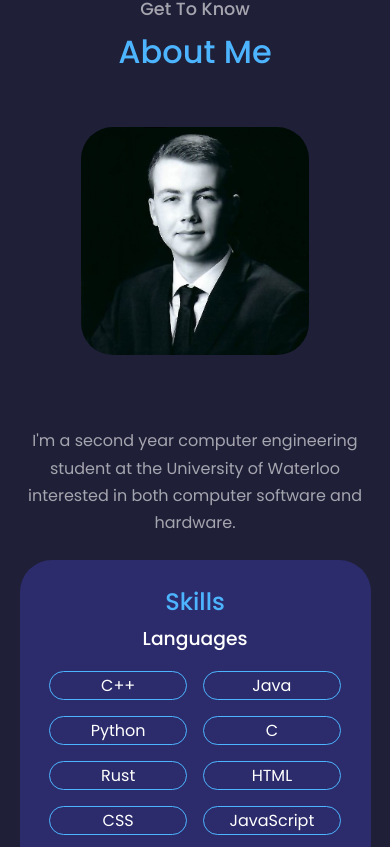
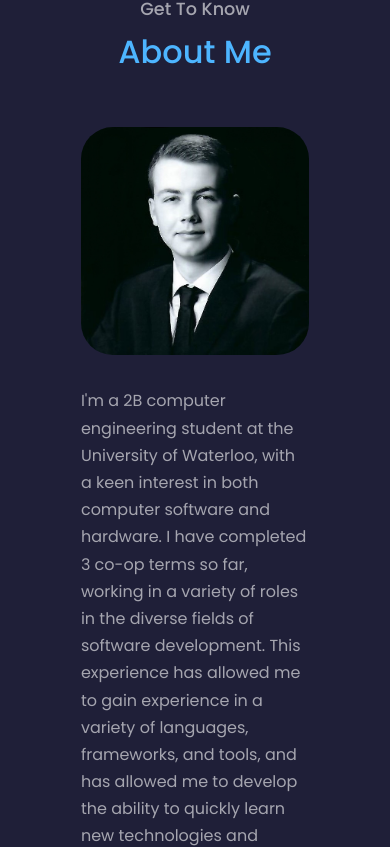
Before and after one commit to thomashart17/thomashart17.github.io, a React (Create React App) app: page / in a window 390 px wide. Shown: the part 977-1824 px from the top of the page. Built offline with nearby package versions, Linux system fonts and the light colour scheme.

Commit message:
update about section

```diff
--- a/src/components/about/About.jsx
+++ b/src/components/about/About.jsx
@@ -54,13 +54,19 @@ const About = () => {
           <div className='about__me-image'>
             <img src={Me} alt='' />
           </div>
+          <div className='about__paragraph'>
+            <p>
+              I'm a 2B computer engineering student at the University of Waterloo, with a keen interest in both computer software and hardware.
+              I have completed 3 co-op terms so far, working in a variety of roles in the diverse fields of software development.
+              This experience has allowed me to gain experience in a variety of languages, frameworks, and tools, and has allowed me to develop the ability to quickly learn new technologies and adapt to new roles.
+              Outside of my academic and professional endeavors, I've dedicated my time to a variety of personal projects, which have allowed me to explore my interests in more depth and further expand my skillset.
+              In addition to the projects I have done on my own time, I have built projects for submission at 8 hackathons, winning prizes at 2 of them.
+              I am always open to hearing about exciting new opportunities and collaborating on new projects.
+              If you're interested in connecting or collaborating, please feel free to reach out to me!
+            </p>
+          </div>
         </div>
         <div className='about__content'>
-          <div className='about__paragraph'>
-            <p>
-              I'm a second year computer engineering student at the University of Waterloo interested in both computer software and hardware.
-            </p>
-          </div>
           <div className='about__skills'>
             <h2>Skills</h2>
             <h3>Languages</h3>
--- a/src/components/about/about.css
+++ b/src/components/about/about.css
@@ -1,12 +1,15 @@
 .about__container {
     display: grid;
-    grid-template-columns: 35% 50%;
-    gap: 15%;
+    column-count: 1;
+    gap: 3rem;
     align-items: center;
 }
 
 .about__me {
-    width: 100%;
+    display: grid;
+    grid-template-columns: 30% 60%;
+    gap: 10%;
+    align-items: center;
     border-radius: 2rem;
 }
 
@@ -15,9 +18,10 @@
     overflow: hidden;
 }
 
-.about__content p {
-    margin-bottom: 2rem;
+.about__paragraph {
+    margin: 2rem;
     color: var(--color-light);
+    font-size: 1rem;
 }
 
 .about__skills {
@@ -60,28 +64,23 @@
 
 @media screen and (max-width: 1700px) {
     .about__skills ul {
-        grid-template-columns: repeat(3, 1fr);
+        grid-template-columns: repeat(5, 1fr);
     }
 }
 
 @media screen and (max-width: 1300px) {
     .about__skills ul {
-        grid-template-columns: 1fr 1fr;
+        grid-template-columns: repeat(3, 1fr);
     }
 }
 
 @media screen and (max-width: 1024px) {
-    .about__container {
-        grid-template-columns: 1fr;
-        gap: 0;
-    }
-
     .about_me {
         width: 50%;
         margin: 2rem auto 4rem;
     }
 
-    .about__content p {
+    .about__paragraph {
         margin: 1rem 0 1.5rem;
     }
 
@@ -94,6 +93,8 @@
     .about__me {
         width: 65%;
         margin: 0 auto 3rem;
+        grid-template-columns: 1fr;
+        gap: 0;
     }
 
     .about__cards {
@@ -105,8 +106,9 @@
         text-align: center;
     }
 
-    .about__content p {
+    .about__paragraph {
         margin: 1.5rem 0;
+        margin-top: 2rem;
     }
 
     .about__skills ul {
```
